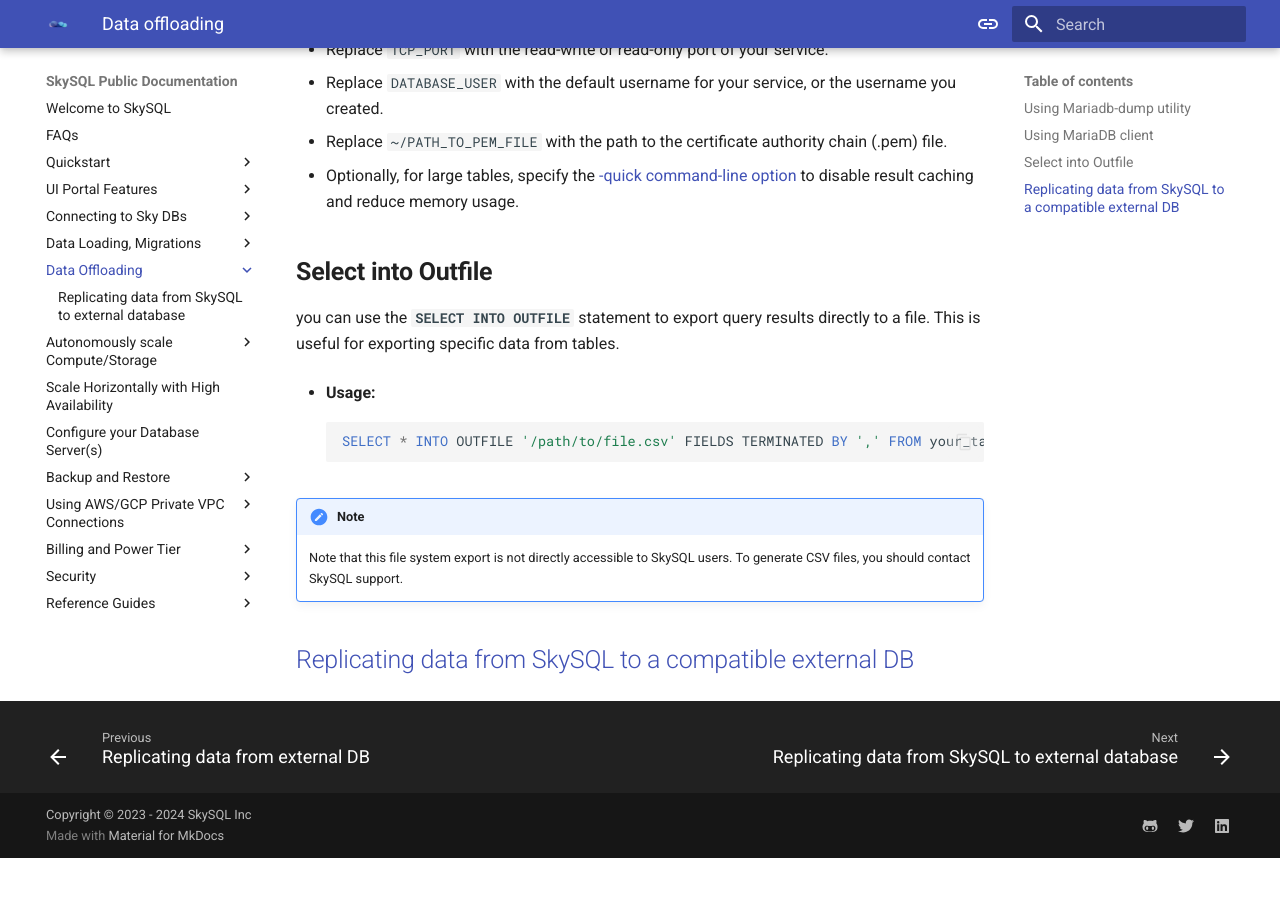
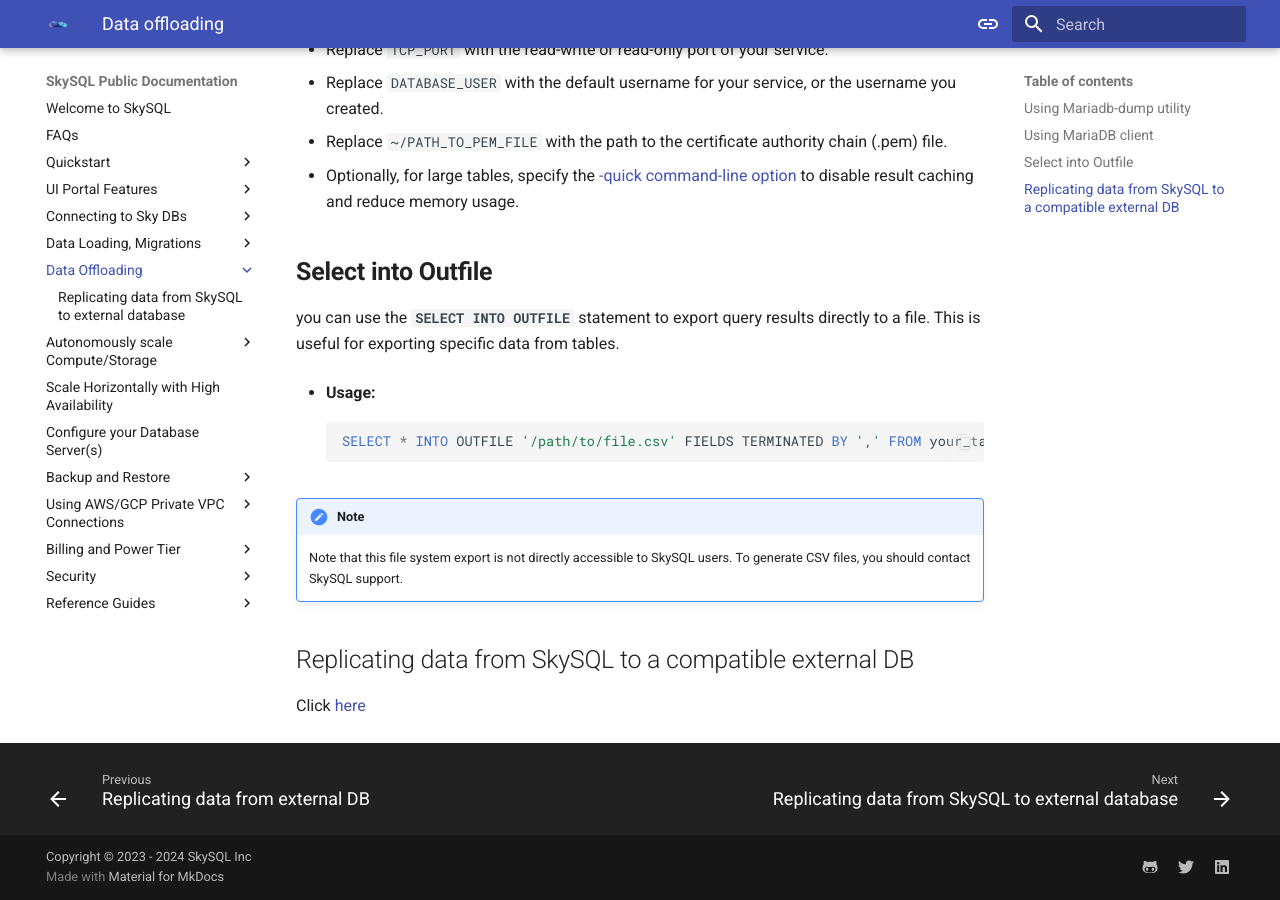
Before and after one commit to skysqlinc/skysql-docs, an MkDocs documentation site: the page built from docs/Data offloading 4e994ab1980845ed8015df2a15a4b05c/README.md, in a window 1280 px wide and 900 px high, scrolled down 953 px. Built offline with MkDocs 1.6.1 and Material for MkDocs 9.7.7, drawn with Linux system fonts in a browser that asks for light colours; before the commit the page ends 1811 px from its top, so only the background shows below that.

Commit message:
Update README.md
Try fix link.

```diff
--- a/docs/Data offloading 4e994ab1980845ed8015df2a15a4b05c/README.md
+++ b/docs/Data offloading 4e994ab1980845ed8015df2a15a4b05c/README.md
@@ -53,4 +53,6 @@
     Note that this file system export is not directly accessible to SkySQL users. To generate CSV files, you should contact SkySQL support.
 
 
-## [Replicating data from SkySQL to a compatible external DB](Data offloading 4e994ab1980845ed8015df2a15a4b05c/Replicating data from SkySQL to external database 65a9d8aa0dc040c09548c042ba6582ae.md)
+## Replicating data from SkySQL to a compatible external DB
+
+Click [here](Replicating data from SkySQL to external database 65a9d8aa0dc040c09548c042ba6582ae.md)
```
